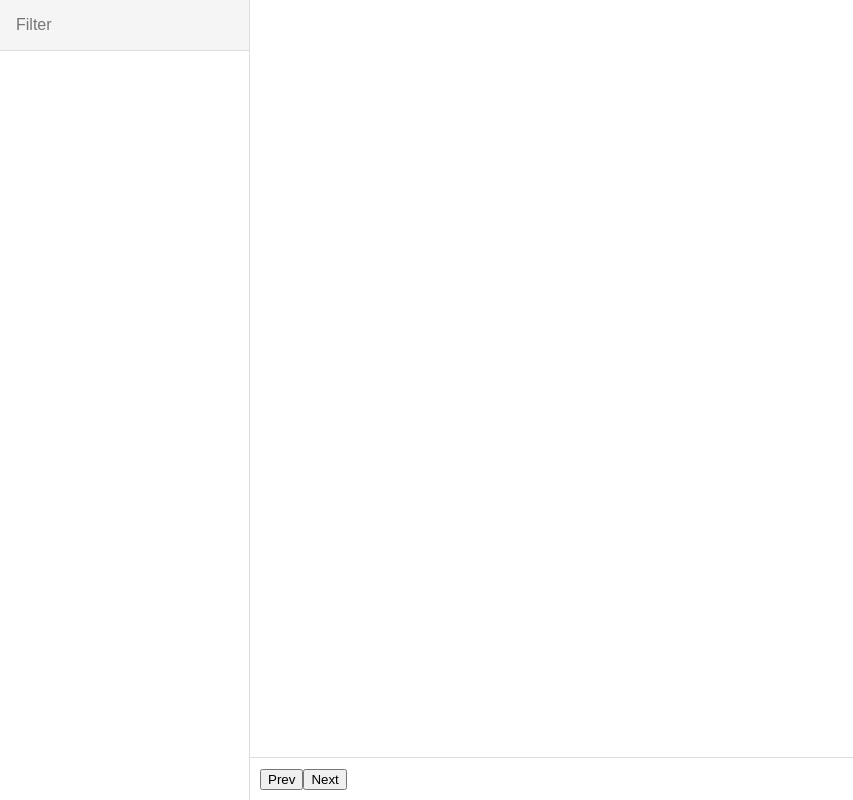
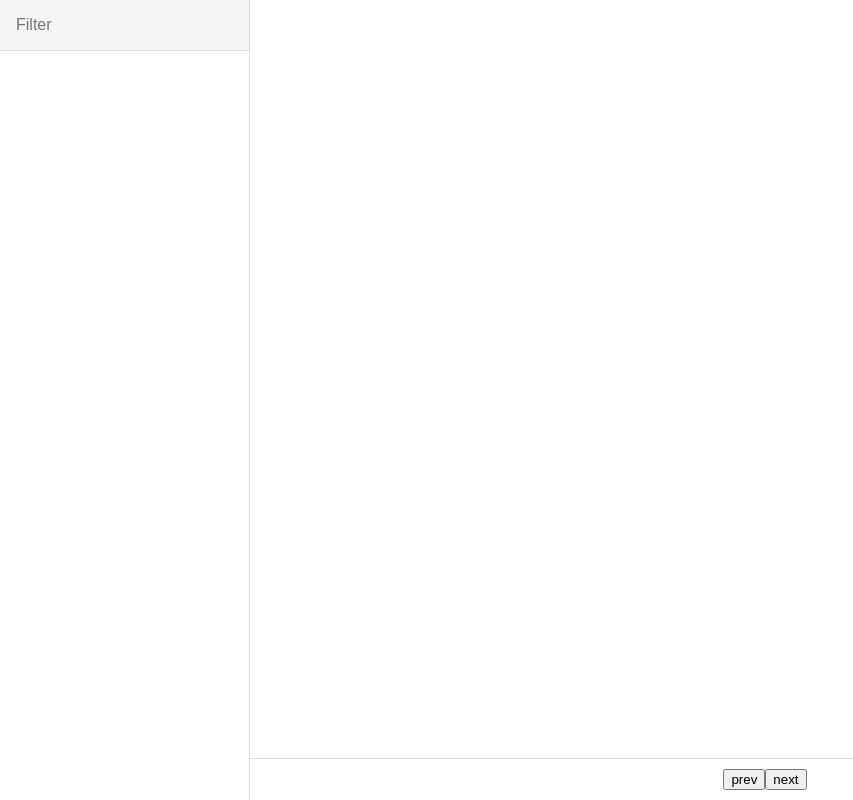
Before and after one commit to stevenocchipinti/markdownish, a React (Create React App) app: page / in a window 1280 px wide. Shown: the whole page, without its empty margins (0-853 px from the left). Built offline with nearby package versions, Linux system fonts and the light colour scheme.

Commit message:
Draggable navigation buttons!

```diff
--- a/src/App.js
+++ b/src/App.js
@@ -27,6 +27,10 @@ const NoteList = styled.section`
   width: 250px;
   border-right: 1px solid #ddd;
   flex-shrink: 0;
+
+  @media (max-width: 500px) {
+    display: none;
+  }
 `
 
 const SearchBar = styled.input`
--- /dev/null
+++ b/src/Editor/DragButtons.js
@@ -0,0 +1,57 @@
+import React, { Component } from "react"
+
+export default class DragButtons extends Component {
+  constructor(props) {
+    super(props)
+    this.state = {
+      startX: null,
+      steps: 0
+    }
+  }
+
+  componentDidUpdate(prevProps, prevState) {
+    if (prevState.steps < this.state.steps) {
+      this.props.next()
+    } else if (prevState.steps > this.state.steps) {
+      this.props.prev()
+    }
+  }
+
+  touchStart(e) {
+    this.setState({ startX: e.touches[0].clientX, steps: 0 })
+  }
+
+  touchMove(e) {
+    const steps = Math.round((e.touches[0].clientX - this.state.startX) / 20)
+    if (steps !== this.state.steps) {
+      this.setState({ steps })
+    }
+  }
+
+  touchEnd(e) {
+    this.setState({ startX: null, steps: 0 })
+  }
+
+  render() {
+    return (
+      <>
+        <button
+          onTouchStart={e => this.touchStart(e)}
+          onTouchMove={e => this.touchMove(e)}
+          onTouchEnd={e => this.touchEnd(e)}
+          onClick={e => this.props.prev()}
+        >
+          prev
+        </button>
+        <button
+          onTouchStart={e => this.touchStart(e)}
+          onTouchMove={e => this.touchMove(e)}
+          onTouchEnd={e => this.touchEnd(e)}
+          onClick={e => this.props.next()}
+        >
+          next
+        </button>
+      </>
+    )
+  }
+}
--- a/src/Editor/index.js
+++ b/src/Editor/index.js
@@ -1,6 +1,8 @@
 import React, { Component } from "react"
 import styled, { createGlobalStyle } from "styled-components"
 import CodeMirror from "codemirror"
+
+import DragButtons from "./DragButtons"
 
 import "codemirror/lib/codemirror.css"
 import "codemirror/mode/gfm/gfm.js"
@@ -23,9 +25,16 @@ const GlobalStyle = createGlobalStyle`
 `
 
 const Toolbar = styled.div`
+  display: flex;
+  justify-content: center;
   width: 100%;
   border-top: 1px solid #ddd;
   padding: 10px;
+
+  //   @media (prefers-color-scheme: dark) {
+  //     background-color: #444;
+  //     color: white;
+  //   }
 `
 
 // This is an uncontrolled component because CodeMirror is uncontrolled by
@@ -112,8 +121,7 @@ class Editor extends Component {
         <GlobalStyle />
         <textarea ref={this.textAreaRef} defaultValue={data} />
         <Toolbar>
-          <button onClick={e => this.prev()}>Prev</button>
-          <button onClick={e => this.next()}>Next</button>
+          <DragButtons next={e => this.next()} prev={e => this.prev()} />
         </Toolbar>
       </Section>
     )
```
